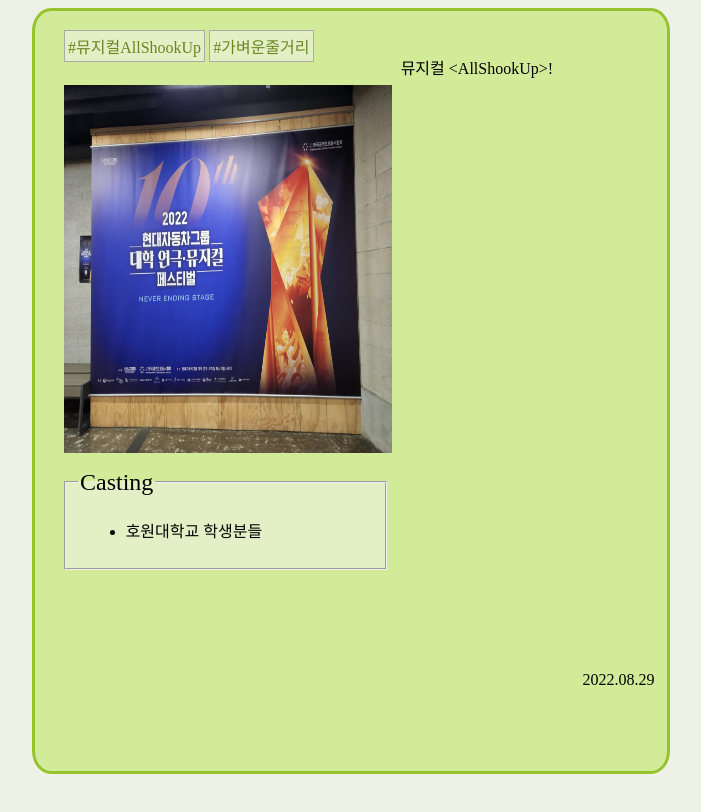
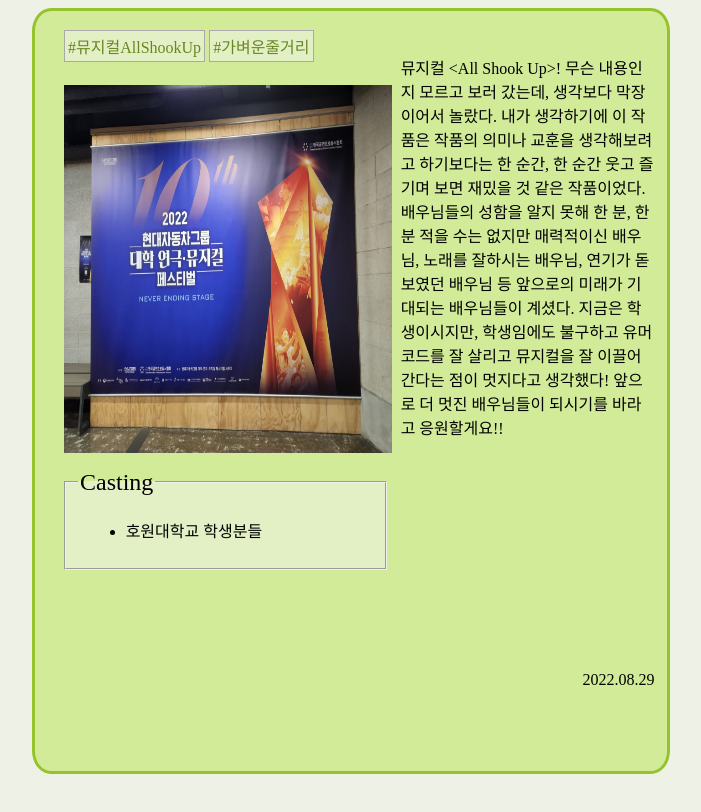
Before and after one commit to SEYEON-PARK/Web_MusicalPlannerVer.02, a plain HTML site: page message/220829_AllShookUp.html in a window 1280 px wide. Shown: the whole page, without its empty margins (289-990 px from the left). Drawn offline with Linux system fonts and the light colour scheme; a web font is replaced by a local one.

Commit message:
뮤지컬 AllShookUp 내용 추가!
뮤지컬 AllShookUp 내용 추가!

```diff
--- a/message/220829_AllShookUp.html
+++ b/message/220829_AllShookUp.html
@@ -66,7 +66,42 @@
         </div>
         <div id="box2">
             <div id="write">
-                뮤지컬 &lt;AllShookUp&gt;!
+                뮤지컬 &lt;All Shook Up&gt;! 무슨 내용인지 모르고 보러 갔는데, 생각보다 막장이어서 놀랐다.
+                내가 생각하기에 이 작품은 작품의 의미나 교훈을 생각해보려고 하기보다는 한 순간, 한 순간 웃고 즐기며 보면 재밌을 것 같은
+                작품이었다. 배우님들의 성함을 알지 못해 한 분, 한 분 적을 수는 없지만 매력적이신 배우님, 노래를 잘하시는 배우님, 연기가 돋보였던
+                배우님 등 앞으로의 미래가 기대되는 배우님들이 계셨다. 지금은 학생이시지만, 학생임에도 불구하고 유머 코드를 잘 살리고 뮤지컬을
+                잘 이끌어간다는 점이 멋지다고 생각했다! 앞으로 더 멋진 배우님들이 되시기를 바라고 응원할게요!!
+                <!--
+                2022 현대자동차그룹 대학 연극 뮤지컬 페스티벌: 시상식! 축하공연에
+                최정원 배우님, 차지연 배우님, 양준모 배우님이 오신다고 하셔서 보러 갔다. 실제 시상식에서는
+                전미도 배우님, 길해연 배우님도 오셔서 놀랐었다. MC는 이석준 배우님이 맡아주셨는데, 그동안 쭉 MC를 맡으셨던 것 같다.
+                <br><br>
+                시상식이 시작되고, 영상을 틀어주셨다. 그 영상에서 기억에 남는 문구가 있다. 정확한 문장은 기억이 안 나지만,
+                '혼자 꾸는 꿈은 이뤄지기 어렵지만, 함께 꾸는 꿈은 현실이 된다!' 이런 의미의 문구였다. 이 문구를 읽고 정말 맞는
+                글이라는 생각이 들어서 내가 혼자 꾸고 있던 꿈들을 함께 나눌 수 있는 사람이 있으면 좋겠다고 생각했다. 그래서 상을 받을 때마다
+                누구보다 응원해주는 같은 팀, 동료가 있는 참가자분들이 너무도 멋져 보였고, 부럽기도 했다.
+                <br><br>
+                축하공연 전에 참가자분들이 준비했던 공연의 하이라이트 대사를 해주시기도 하고 뮤지컬 &lt;렌트&gt;의 'Seasons of love' 넘버를
+                불러주셨는데 노래가 너무 좋았다😆
+                <br><br>
+                첫 번째 축하공연으로는 최정원 배우님이 나오셔서 뮤지컬 &lt;시카고&gt;의 'All that jazz',
+                뮤지컬 &lt;맘마미아&gt;의 'Dancing Queen'을 불러주셨다. 첫 무대셨는데도 여유롭고 자신감 넘치는 무대를 보여주셔서 너무 좋았다!
+                참가자분들에게 동료라고 하고 같이 공연할 수 있는 기회가 있었으면 좋겠다고 하시는 부분에서 참가자분들이
+                얼마나 기분이 좋을까 싶었다. 현대자동차 홍보도 하시고ㅋㅋㅋㅋ 덕분에 많이 웃었다😂
+                <br><br>
+                두 번째 축하공연으로는 차지연 배우님이 나오셔서 뮤지컬 &lt;서편제&gt;의 '심청가'를 불러주셨다.
+                그 긴 곡을 집중해서 볼 수 있도록 연기하신다는 게 대단하다고 생각했다!👍 차지연 배우님도 참가자분들에게 동료라고 해주시고,
+                현대자동차 홍보도 해주셔서 또 웃었다!
+                <br><br>
+                세 번짝 축하공연으로는 양준모 배우님이 나오셔서 뮤지컬 &lt;워치&gt;의 '나는 매화꽃이다',
+                뮤지컬 &lt;오페라의 유령&gt;의 'The music of the night' 영어 버전, 뮤지컬 &lt;영웅&gt;의 '영웅'을 불러주셨다.
+                세 곡이나 불러주셔서 너무 감사했다!😆 내가 앉은 자리가 가운데라서 그런지 오페라 글라스로 본 배우님이 나와 눈을
+                마주쳤을 때가 있었던 것 같아 좋았고, 더 몰입됐다! 그리고 마찬가지로 현대자동차 홍보를 하셔서 진지하다가 웃겼다!
+                <br><br>
+                상을 받은 모든 분들 너무 축하드리고, 못 받으신 분들도 꿈을 향해 나아가는 모습이 너무 멋있다고 말씀드리고 싶다.
+                앞으로 무대에서 배우와 관객으로 만나요!! 그리고 개인적으로 내가 봤던 호원대학교의 뮤지컬 &lt;All Shook Up&gt;이 우수상을 받아서 좋았다.
+                많이 축하드려요🥳
+                -->
             </div>
             <div id="date">
                 2022.08.29
```
